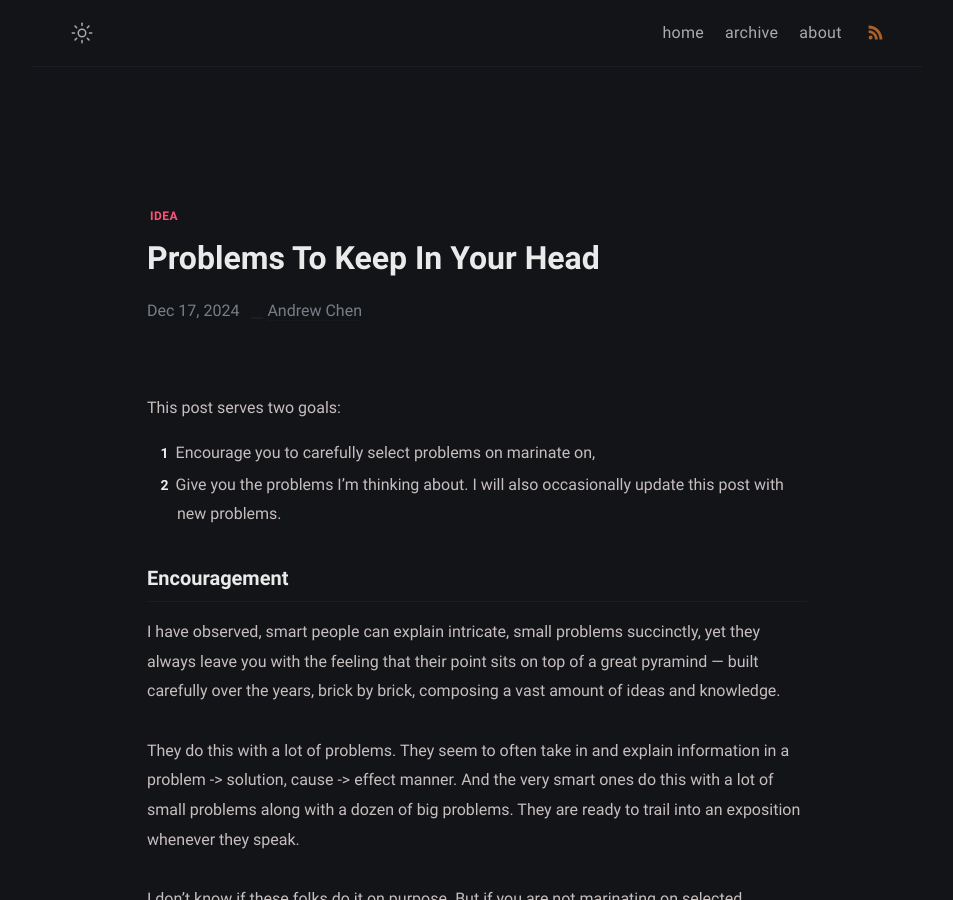
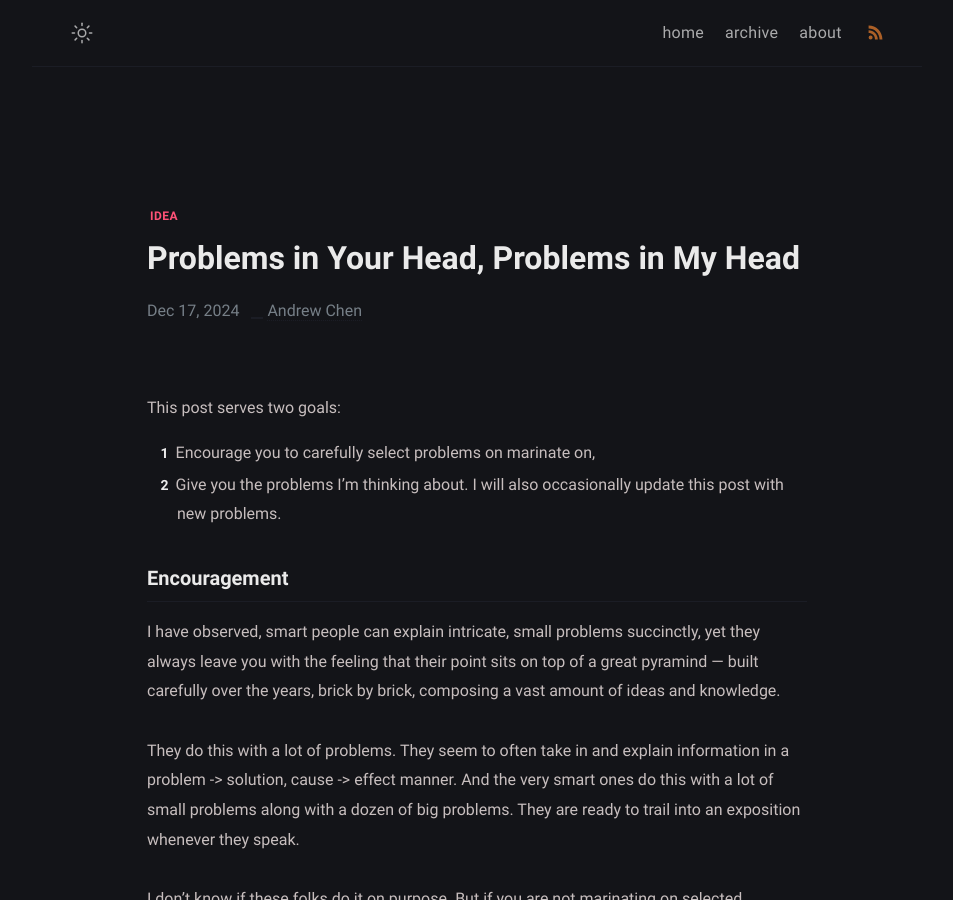
Before and after one commit to BlastWind/unfooling_blog, a Jekyll site: the page built from _posts/2024-12-17-problems-to-keep-in-your-head.markdown, in a window 1280 px wide and 900 px high. Shown: the whole window, without its empty margins (163-1116 px from the left). Built offline with Jekyll 4.4.1, drawn with Linux system fonts in a browser that asks for light colours.

Commit message:
Problems in your head

```diff
--- a/_posts/2024-12-17-problems-to-keep-in-your-head.markdown
+++ b/_posts/2024-12-17-problems-to-keep-in-your-head.markdown
@@ -1,6 +1,6 @@
 ---
 layout: post
-title: Problems To Keep In Your Head
+title: Problems in Your Head, Problems in My Head
 featured: false
 date: "2024-12-17 11:07:00"
 tags:
```
